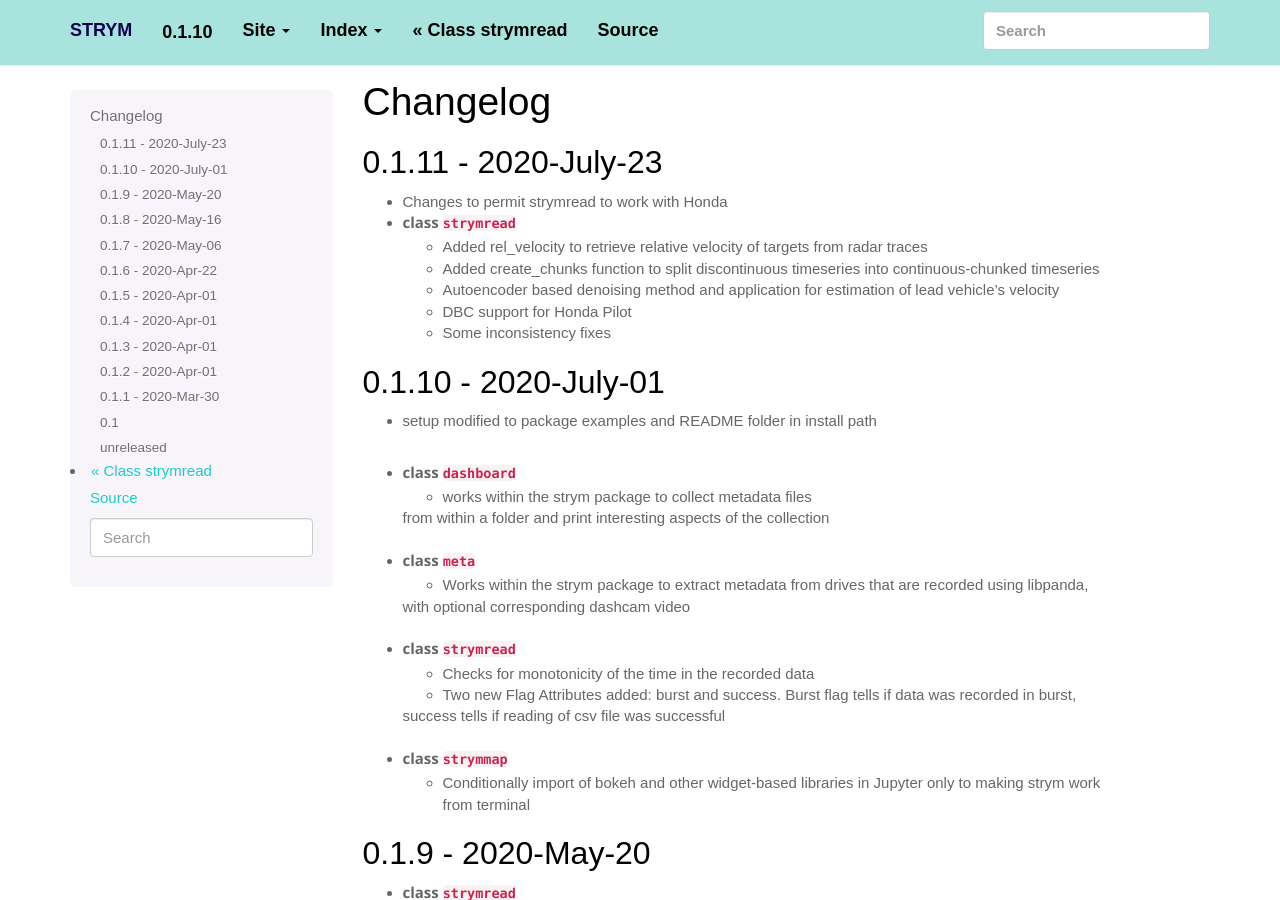
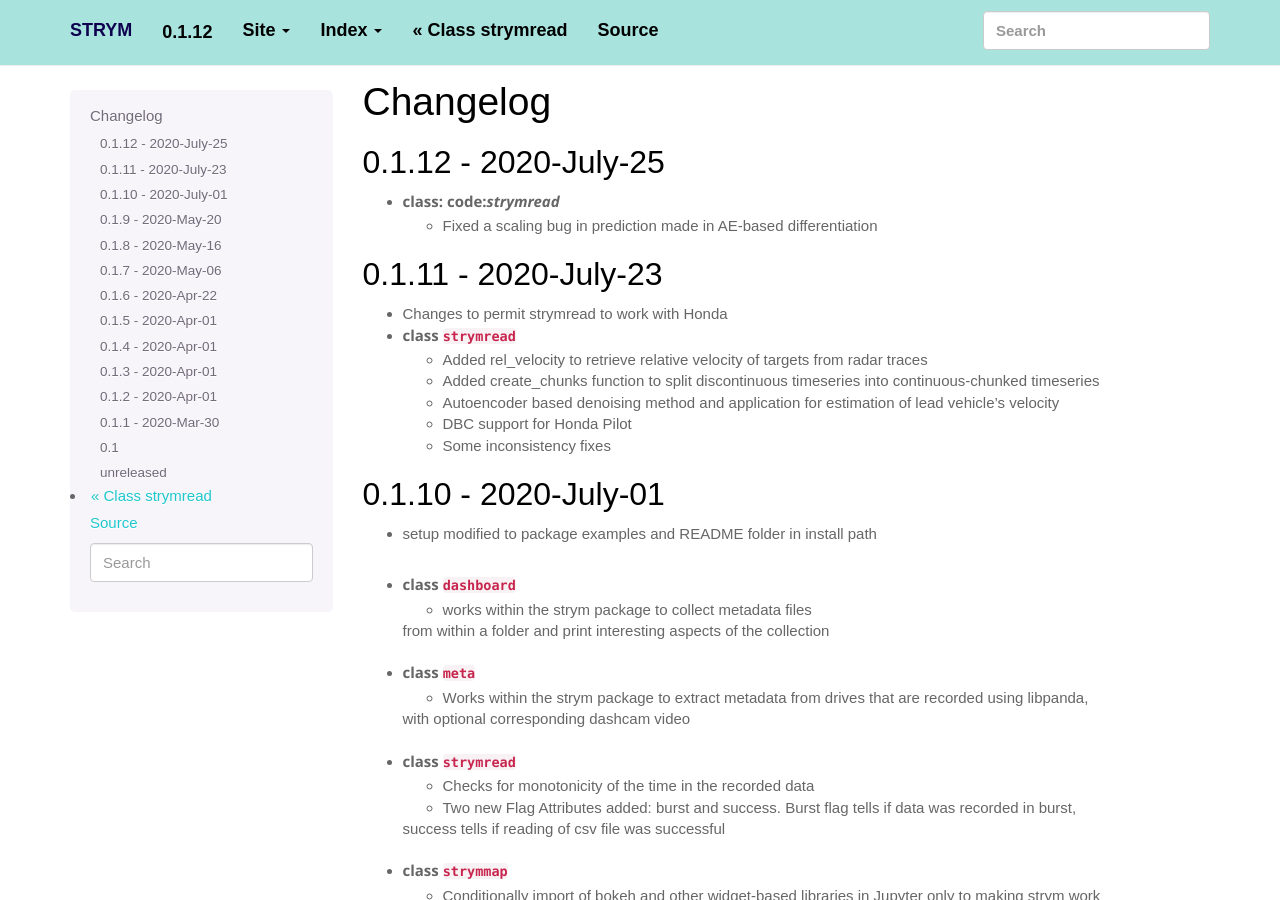
Before and after one commit to jmscslgroup/strym, a Sphinx documentation site: the page built from docs/source/changelog.rst, in a window 1280 px wide and 900 px high. Built offline with Sphinx 7.4.7, drawn with Linux system fonts in a browser that asks for light colours; some web fonts are replaced.

Commit message:
Bumped version to release 0.1.12

```diff
--- a/CHANGELOG.rst
+++ b/CHANGELOG.rst
@@ -1,6 +1,12 @@
 =========
 Changelog
 =========
+
+0.1.12 - 2020-July-25
+----------------------
+- class: code:`strymread`
+    - Fixed a scaling bug in prediction made in AE-based differentiation
+
 0.1.11 - 2020-July-23
 ----------------------
 - Changes to permit strymread to work with Honda
--- a/docs/source/conf.py
+++ b/docs/source/conf.py
@@ -65,9 +65,9 @@ author = 'Rahul Bhadani'
 # built documents.
 #
 # The short X.Y version.
-version = u'0.1.10'
+version = u'0.1.12'
 # The full version, including alpha/beta/rc tags.
-release = u'0.1.10'
+release = u'0.1.12'
 
 # -- General configuration ---------------------------------------------------
 
--- a/setup.py
+++ b/setup.py
@@ -14,7 +14,7 @@ def readme():
 
 setuptools.setup(
     name='strym',
-    version='0.1.11',
+    version='0.1.12',
     author="Rahul Bhadani",
     author_email="rahulbhadani@email.arizona.edu",
     description="A real time CAN data logging and visualization tool to work with USB-CAN Interface.",
```
Also changed, not shown: 1 other file.
